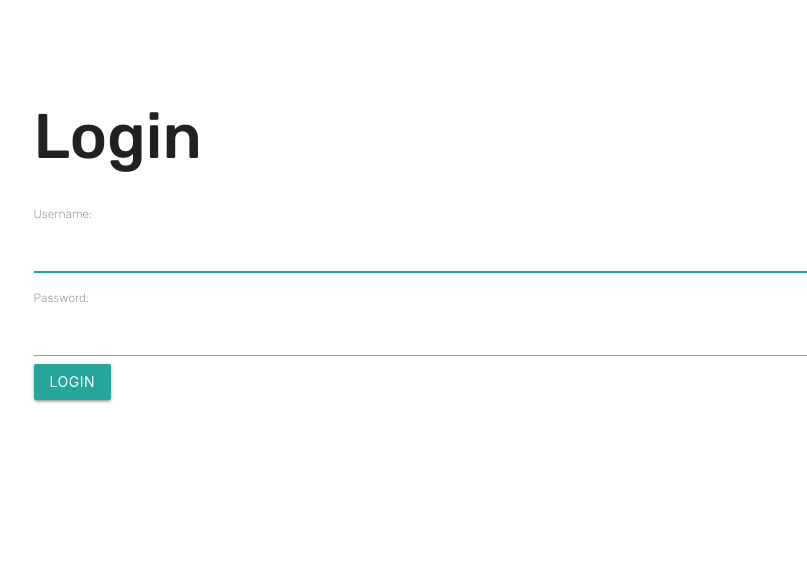
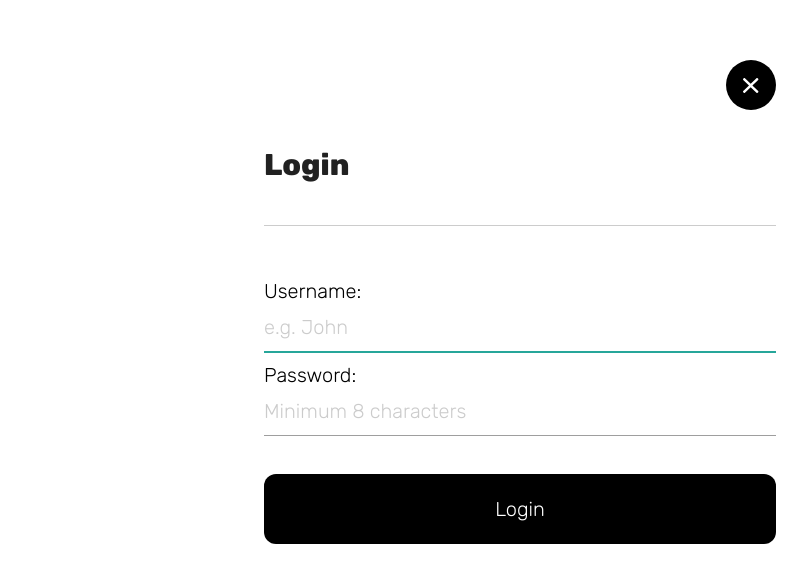
Before and after one commit to una-ada/SEIR517-Proj3-Group3, a Django app: page /accounts/login/ in a window 1280 px wide. Shown: the top 583 px of the page, without its empty margins (120-927 px from the left). Run offline with Django 3.2, Linux system fonts and the light colour scheme.

Commit message:
feat(style): update login page (#52)
* style the navbar

* style Detail Page

* style diary entry update page

* style the update notes page

* style delete confirmation pages

* feat authorisation of who can add or delete trips.

* style login page

Co-authored-by: Muhammad Durrani <bbangdurrani@muhammads-mbp.home>

```diff
--- a/main_app/templates/registration/login.html
+++ b/main_app/templates/registration/login.html
@@ -1,9 +1,50 @@
 {% extends 'base.html' %} {% load static %} {% block content %}
-<main>
-  <h1>Login</h1>
-  <form method="post" action="{% url 'login' %}">
-    {% csrf_token %} {{ form.as_p }}
-    <input type="submit" class="btn" value="login" />
+<main class="mainform">
+  <nav id="formNav">
+    <a href="/" class="CRUDButton">
+      <div class="formNavIcon">
+        <img
+          id="formNavIconImage"
+          src="{% static '/css/main_app/closeIcon.svg' %}"
+          alt="Close Icon"
+        />
+      </div>
+    </a>
+  </nav>
+  <h1 id="tripTitleDetail">Login</h1>
+  <div class="formLineBreaker"></div>
+  <form action="{% url 'login' %}" method="post">
+    {% csrf_token %}
+    <!-- {{ form.as_p }} -->
+    <p>
+      <label for="id_username" class="dateLabel">Username:</label>
+      <input
+       type="text"
+       name="username"
+       autofocus=""
+       autocapitalize="none"
+       autocomplete="username"
+       maxlength="150"
+       required=""
+       id="id_username"
+       class="textAreaContent"
+       placeholder="e.g. John"
+       >
+    </p>
+
+    <p>
+      <label for="id_password" class="dateLabel">Password:</label>
+      <input
+       type="password"
+       name="password"
+       autocomplete="current-password"
+       required=""
+       id="id_password"
+       class="textAreaContent"
+       placeholder="Minimum 8 characters"
+       >
+    </p>
+    <input type="submit" class="submitButton" value="Login"/>
     <input type="hidden" name="next" value="{{ next }}" />
   </form>
 </main>
```
